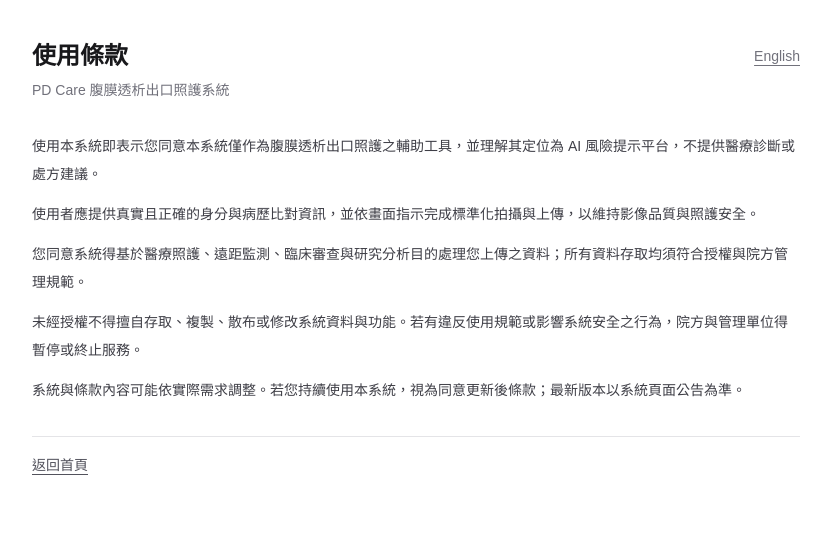
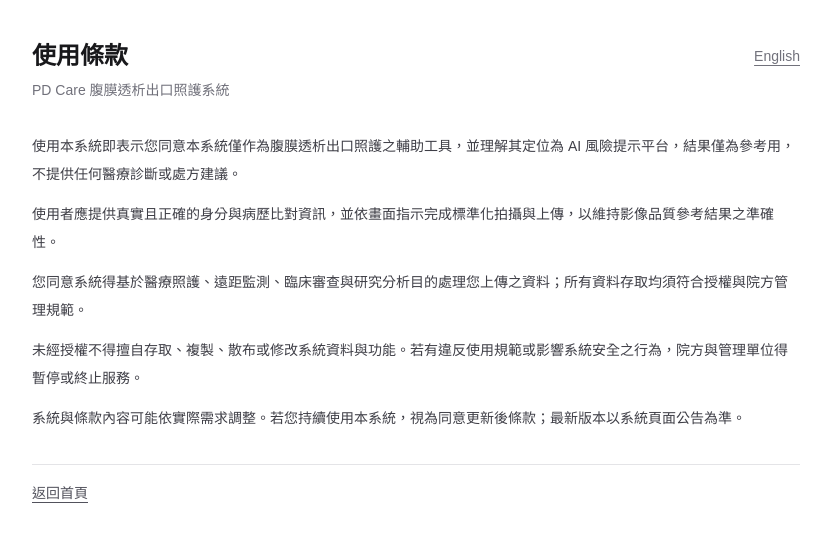
Before and after one commit to ruby0322/pd-care-monorepo, a Next.js app in the folder apps/frontend/: page /terms-of-use in a window 1280 px wide. Shown: the top 542 px of the page, without its empty margins (224-1055 px from the left). Built offline with nearby package versions, Linux system fonts and the light colour scheme.

Commit message:
chore: revise terms of use

```diff
--- a/apps/frontend/app/patient/page.tsx
+++ b/apps/frontend/app/patient/page.tsx
@@ -42,7 +42,7 @@
   return "bg-emerald-500";
 }
 
-const PATIENT_FEEDBACK_FORM_URL = "https://forms.gle/7N32JRbgcYPbD1R39";
+const PATIENT_FEEDBACK_FORM_URL = "https://forms.gle/gcmw6nPBCuhQ1bHn8";
 
 export default function PatientPage() {
   const router = useRouter();
--- a/apps/frontend/app/terms-of-use/page.tsx
+++ b/apps/frontend/app/terms-of-use/page.tsx
@@ -16,10 +16,10 @@
 
         <section className="space-y-3 text-sm leading-7 text-zinc-700">
           <p>
-            使用本系統即表示您同意本系統僅作為腹膜透析出口照護之輔助工具，並理解其定位為 AI 風險提示平台，不提供醫療診斷或處方建議。
+            使用本系統即表示您同意本系統僅作為腹膜透析出口照護之輔助工具，並理解其定位為 AI 風險提示平台，結果僅為參考用，不提供任何醫療診斷或處方建議。
           </p>
           <p>
-            使用者應提供真實且正確的身分與病歷比對資訊，並依畫面指示完成標準化拍攝與上傳，以維持影像品質與照護安全。
+            使用者應提供真實且正確的身分與病歷比對資訊，並依畫面指示完成標準化拍攝與上傳，以維持影像品質參考結果之準確性。
           </p>
           <p>
             您同意系統得基於醫療照護、遠距監測、臨床審查與研究分析目的處理您上傳之資料；所有資料存取均須符合授權與院方管理規範。
```
